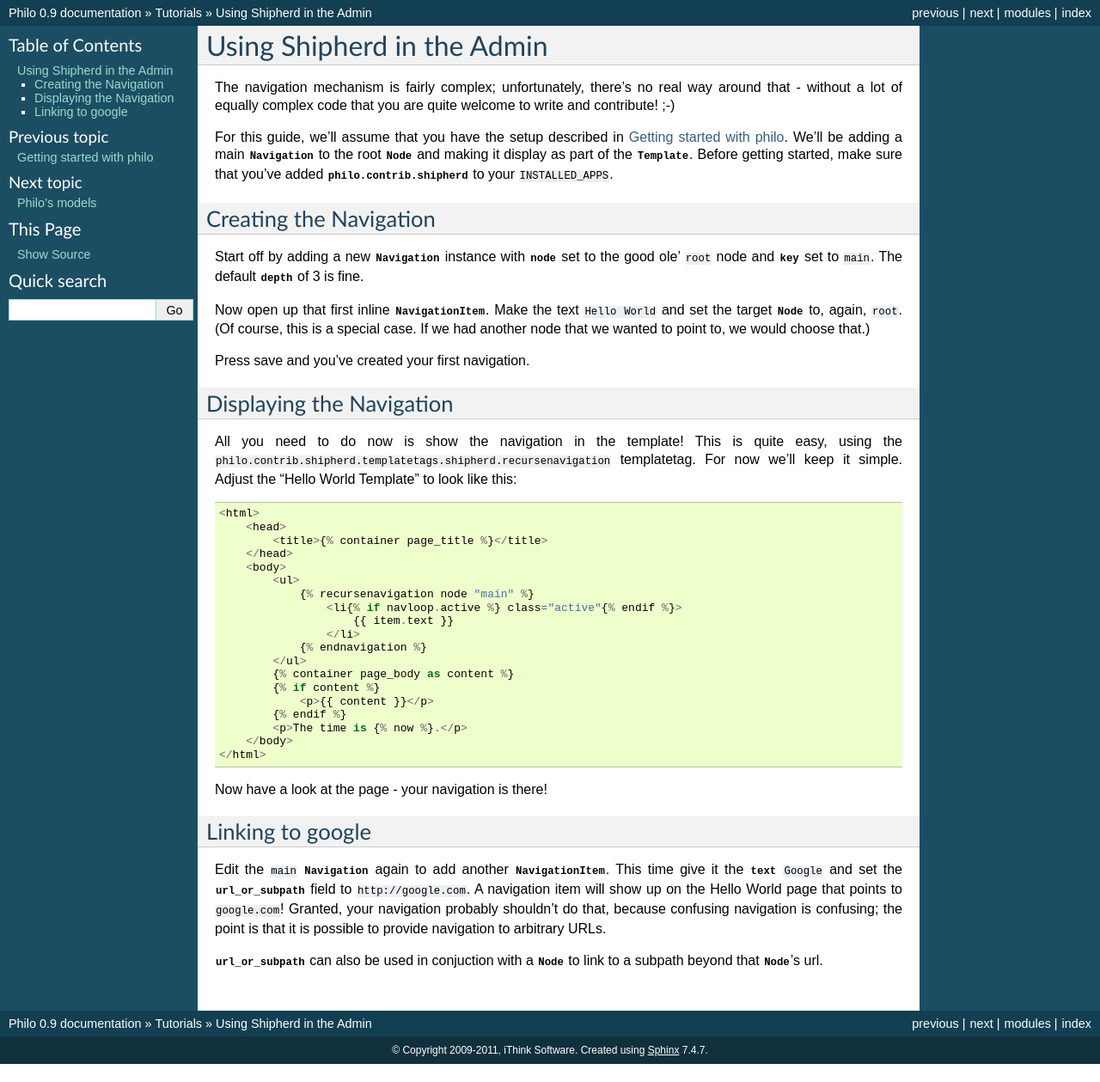
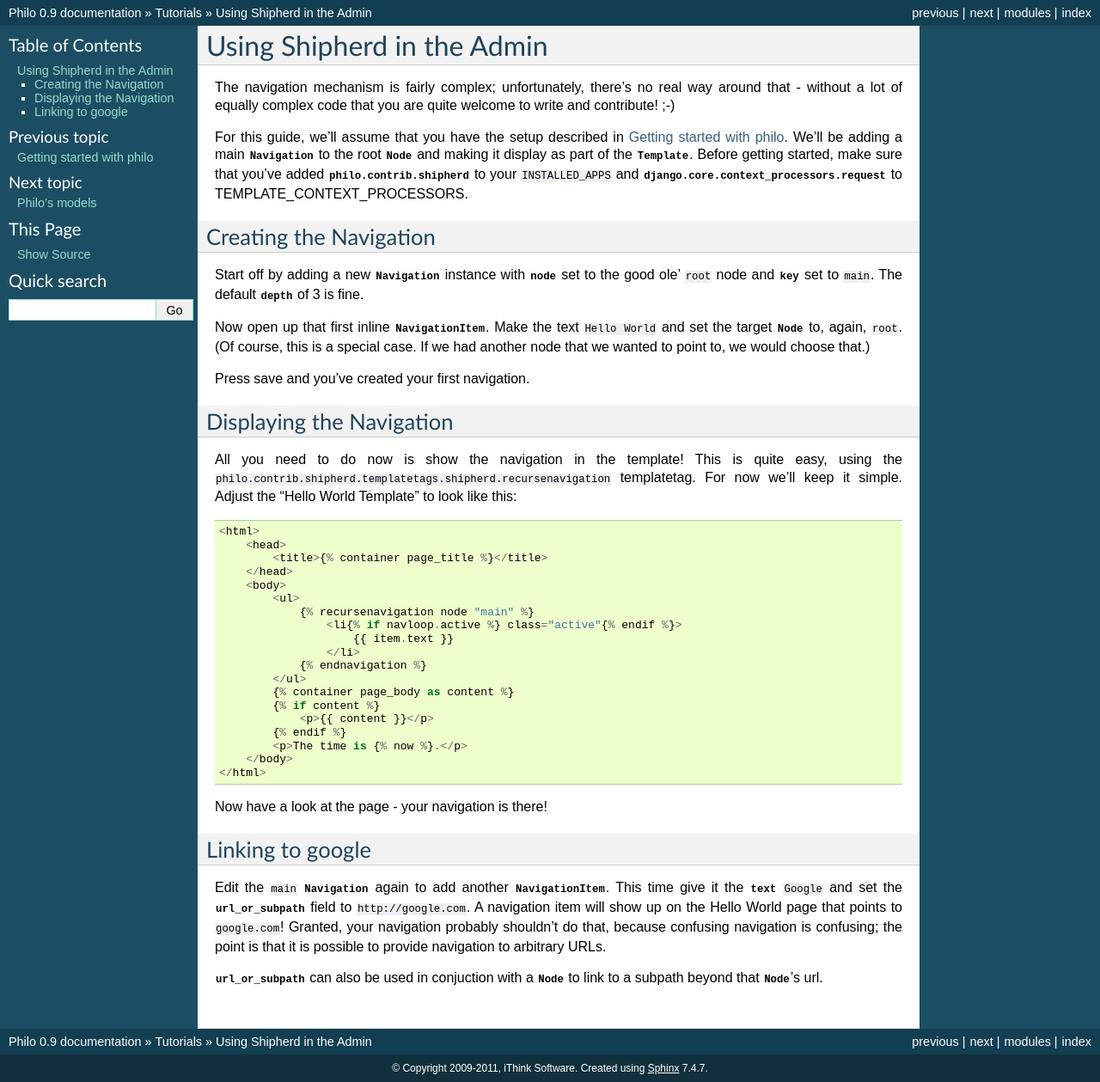
Before and after one commit to ithinksw/philo, a Sphinx documentation site: the page built from docs/tutorials/shipherd.rst, in a window 1280 px wide. Shown: the whole page at 86% size. Built offline with Sphinx 7.4.7, drawn with Linux system fonts in a browser that asks for light colours; cross-references to code outside the pages are shown as plain code; before the commit the page ends 1238 px from its top, so only the background shows below that.

Commit message:
Note about context processor in Shipherd tutorial.

```diff
--- a/docs/tutorials/shipherd.rst
+++ b/docs/tutorials/shipherd.rst
@@ -3,7 +3,7 @@
 
 The navigation mechanism is fairly complex; unfortunately, there's no real way around that - without a lot of equally complex code that you are quite welcome to write and contribute! ;-)
 
-For this guide, we'll assume that you have the setup described in :doc:`getting-started`. We'll be adding a main :class:`.Navigation` to the root :class:`.Node` and making it display as part of the :class:`.Template`. Before getting started, make sure that you've added :mod:`philo.contrib.shipherd` to your :setting:`INSTALLED_APPS`.
+For this guide, we'll assume that you have the setup described in :doc:`getting-started`. We'll be adding a main :class:`.Navigation` to the root :class:`.Node` and making it display as part of the :class:`.Template`. Before getting started, make sure that you've added :mod:`philo.contrib.shipherd` to your :setting:`INSTALLED_APPS` and :mod:`django.core.context_processors.request` to TEMPLATE_CONTEXT_PROCESSORS.
 
 Creating the Navigation
 +++++++++++++++++++++++
```
